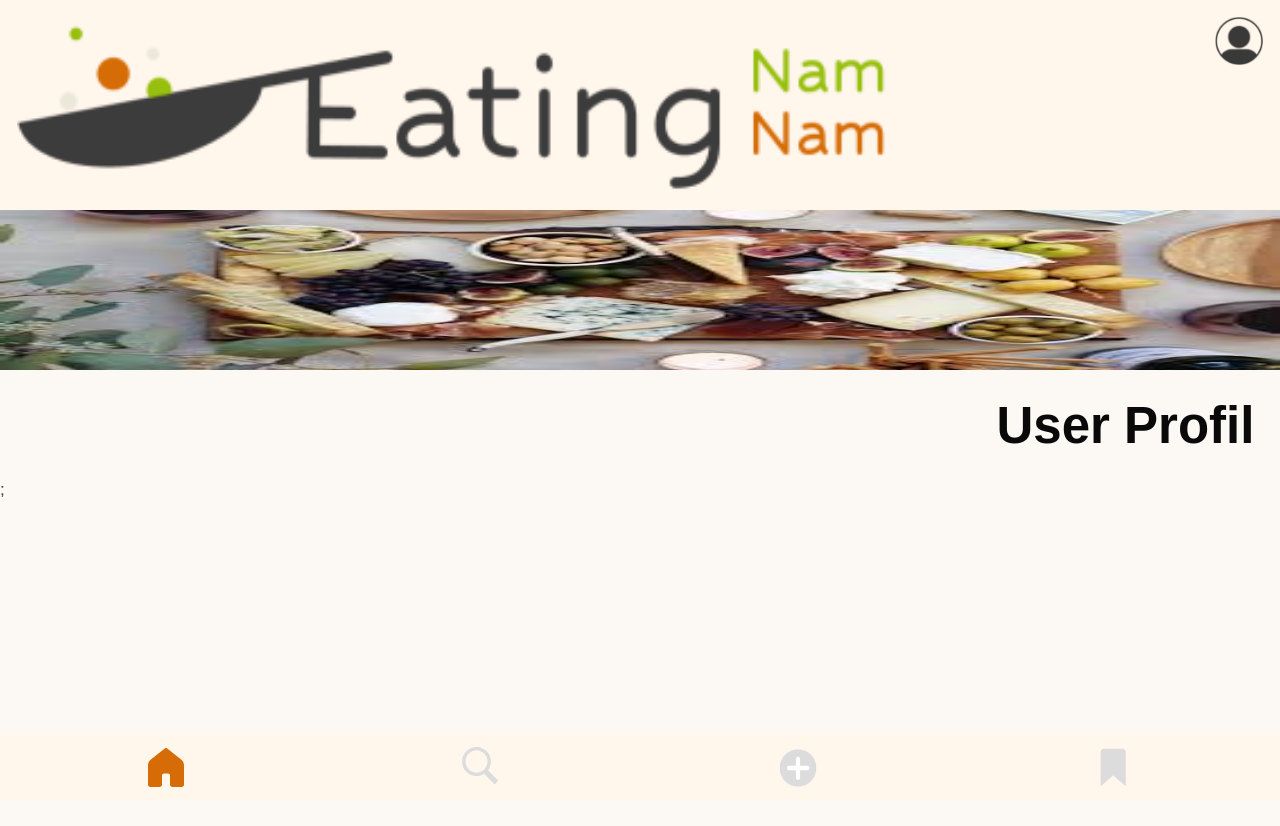
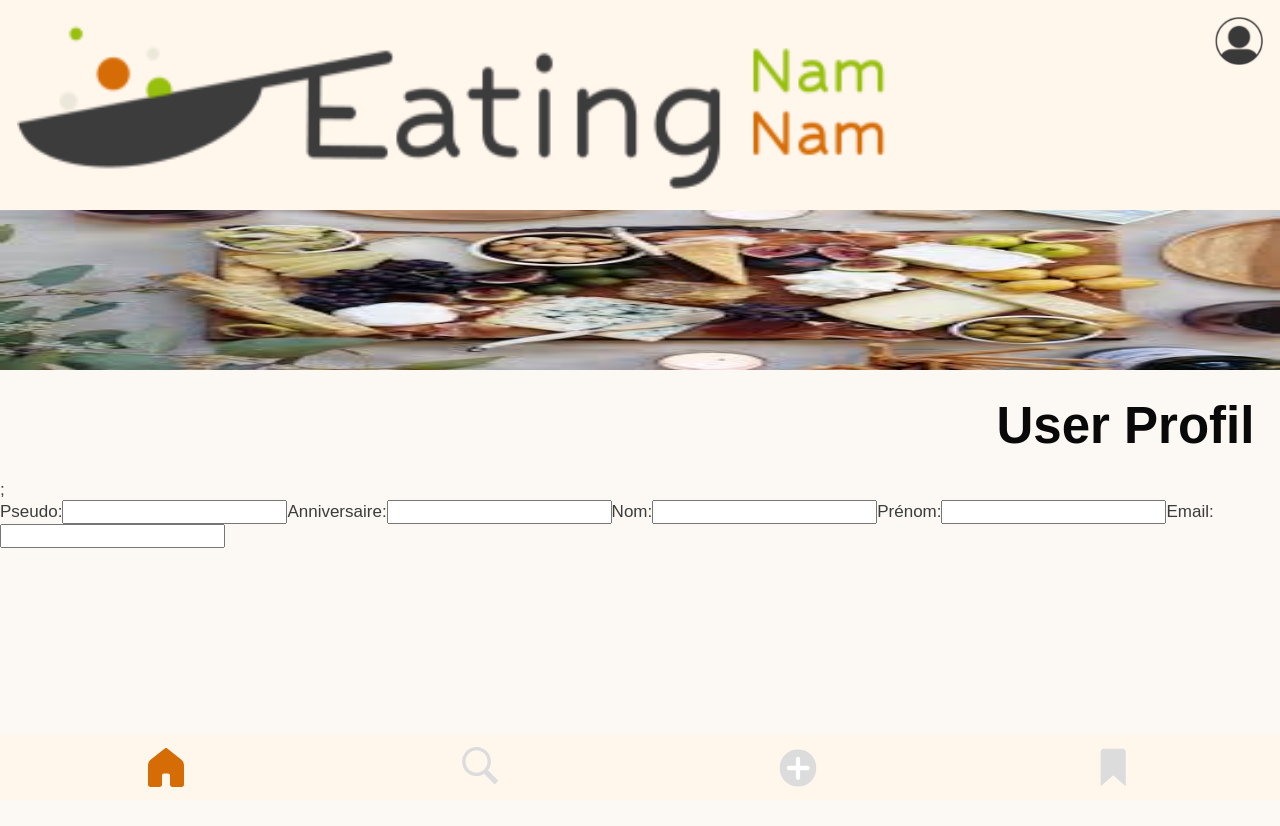
Before and after one commit to WildCodeSchool/0923-lille-JS-eatingnamnam, a React (Vite) app in the folder frontend/: page /profile in a window 1280 px wide. Shown: the top 826 px of the page. Built offline with nearby package versions, Linux system fonts and the light colour scheme; a web font is replaced by a local one.

Commit message:
Update UserProfil.jsx

```diff
--- a/frontend/src/pages/UserProfil/UserProfil.jsx
+++ b/frontend/src/pages/UserProfil/UserProfil.jsx
@@ -9,6 +9,31 @@ function UserProfil() {
         alt="a magnifying glass icon"
       />
       <h1 className="UserProfil__name">User Profil</h1>;
+      <form className="UserProfil__info" action="#" method="post">
+        <label className="UserProfil__pseudo__text" htmlFor="pseudo">
+          Pseudo:
+        </label>
+        <input className="UserProfil__pseudo__input" type="text" />
+        <label
+          className="UserProfil__anniversaire__text"
+          htmlFor="anniversaire"
+        >
+          Anniversaire:
+        </label>
+        <input className="UserProfil__anniversaire__input" type="text" />
+        <label className="UserProfil__nom__text" htmlFor="nom">
+          Nom:
+        </label>
+        <input className="UserProfil__nom__input" type="text" />
+        <label className="UserProfil__prenom__text" htmlFor="prenom">
+          Prénom:
+        </label>
+        <input className="UserProfil__prenom__input" type="text" />
+        <label className="UserProfil__mail__text" htmlFor="email">
+          Email:
+        </label>
+        <input className="UserProfil__mail__input" type="text" />
+      </form>
     </>
   );
 }
```
